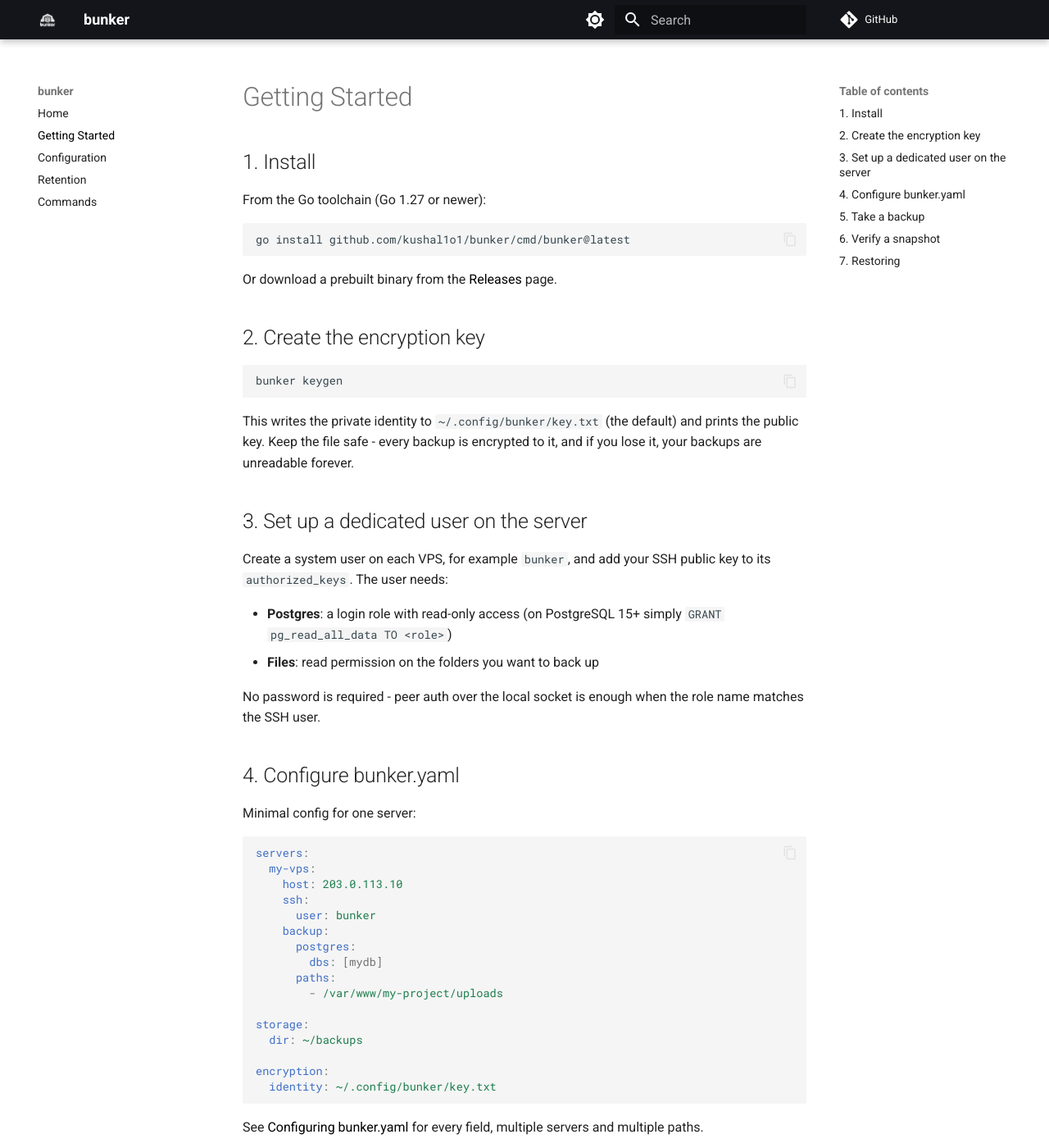
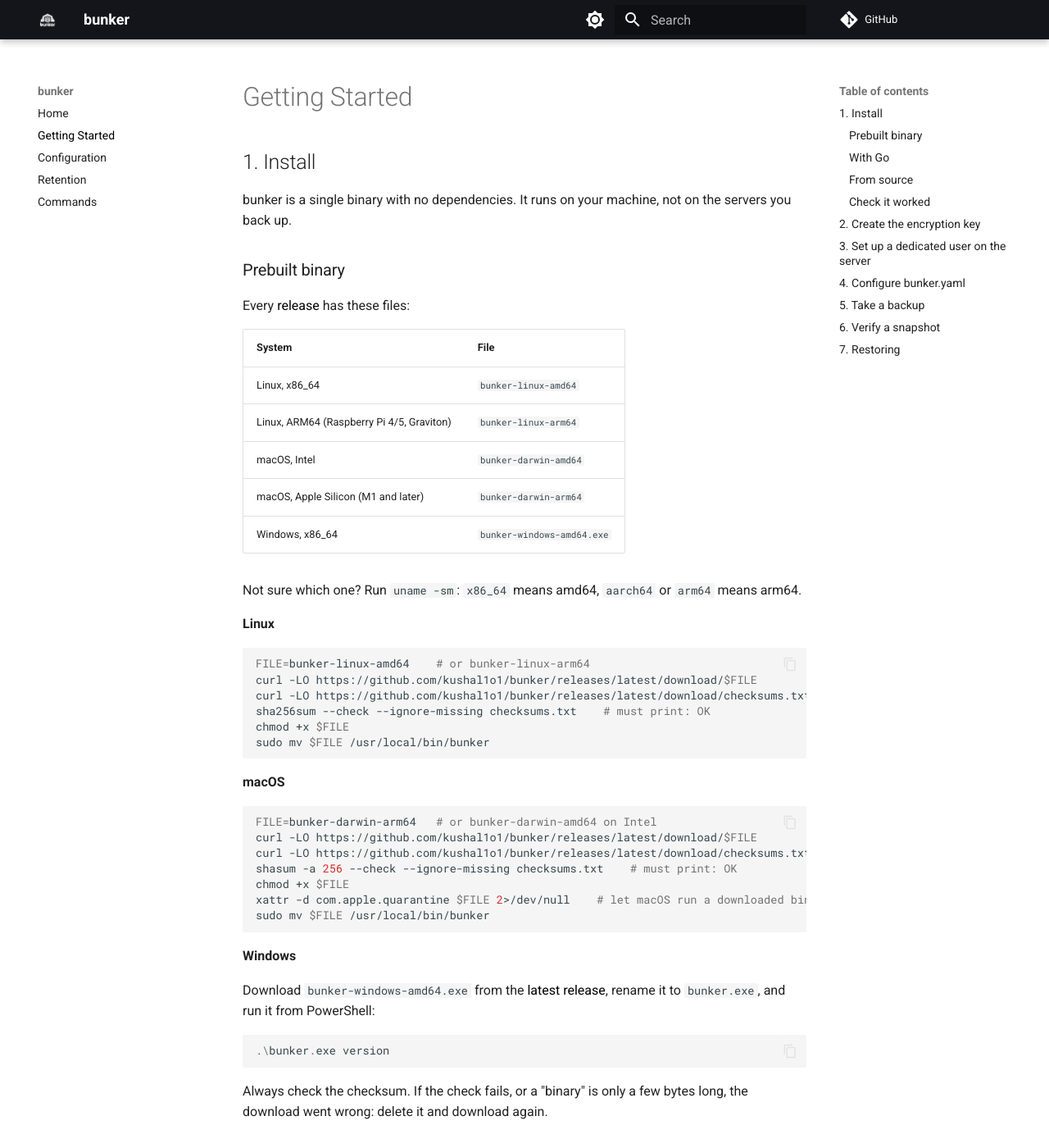
Before and after one commit to kushal1o1/bunker, an MkDocs documentation site: the page built from docs/getting-started.md, in a window 1280 px wide and 1400 px high. Shown: the whole window at 82% size. Built offline with MkDocs 1.6.1 and Material for MkDocs 9.7.7, drawn with Linux system fonts in a browser that asks for light colours; comment, search, counter and statistics services are not loaded; some of the changed text lies outside the part shown.

Commit message:
docs: add install guide for prebuilt binaries

````diff
--- a/docs/getting-started.md
+++ b/docs/getting-started.md
@@ -2,14 +2,95 @@
 
 ## 1. Install
 
-From the Go toolchain (Go 1.27 or newer):
+bunker is a single binary with no dependencies. It runs on your machine, not
+on the servers you back up.
+
+### Prebuilt binary
+
+Every [release](https://github.com/kushal1o1/bunker/releases) has these files:
+
+| System | File |
+|---|---|
+| Linux, x86_64 | `bunker-linux-amd64` |
+| Linux, ARM64 (Raspberry Pi 4/5, Graviton) | `bunker-linux-arm64` |
+| macOS, Intel | `bunker-darwin-amd64` |
+| macOS, Apple Silicon (M1 and later) | `bunker-darwin-arm64` |
+| Windows, x86_64 | `bunker-windows-amd64.exe` |
+
+Not sure which one? Run `uname -sm`: `x86_64` means amd64, `aarch64` or
+`arm64` means arm64.
+
+**Linux**
+
+```bash
+FILE=bunker-linux-amd64    # or bunker-linux-arm64
+curl -LO https://github.com/kushal1o1/bunker/releases/latest/download/$FILE
+curl -LO https://github.com/kushal1o1/bunker/releases/latest/download/checksums.txt
+sha256sum --check --ignore-missing checksums.txt    # must print: OK
+chmod +x $FILE
+sudo mv $FILE /usr/local/bin/bunker
+```
+
+**macOS**
+
+```bash
+FILE=bunker-darwin-arm64   # or bunker-darwin-amd64 on Intel
+curl -LO https://github.com/kushal1o1/bunker/releases/latest/download/$FILE
+curl -LO https://github.com/kushal1o1/bunker/releases/latest/download/checksums.txt
+shasum -a 256 --check --ignore-missing checksums.txt    # must print: OK
+chmod +x $FILE
+xattr -d com.apple.quarantine $FILE 2>/dev/null    # let macOS run a downloaded binary
+sudo mv $FILE /usr/local/bin/bunker
+```
+
+**Windows**
+
+Download `bunker-windows-amd64.exe` from the
+[latest release](https://github.com/kushal1o1/bunker/releases/latest), rename it
+to `bunker.exe`, and run it from PowerShell:
+
+```powershell
+.\bunker.exe version
+```
+
+Always check the checksum. If the check fails, or a "binary" is only a few
+bytes long, the download went wrong: delete it and download again.
+
+### With Go
+
+Go 1.27 or newer:
 
 ```bash
 go install github.com/kushal1o1/bunker/cmd/bunker@latest
 ```
 
-Or download a prebuilt binary from the [Releases](https://github.com/kushal1o1/bunker/releases)
-page.
+`@latest` installs the newest stable release and skips pre-releases such as
+`v0.2.0-dev`. To get a specific version, name it:
+
+```bash
+go install github.com/kushal1o1/bunker/cmd/bunker@v0.2.0-dev
+```
+
+### From source
+
+```bash
+git clone https://github.com/kushal1o1/bunker.git
+cd bunker
+go build -o bunker ./cmd/bunker
+```
+
+### Check it worked
+
+```bash
+bunker version
+```
+
+```
+bunker v0.2.0-dev
+```
+
+If the shell says `command not found`, `/usr/local/bin` (or `$(go env GOPATH)/bin`
+for `go install`) is not on your `PATH`.
 
 ## 2. Create the encryption key
 
````
Also changed, not shown: README.md (+10 -0 lines).
